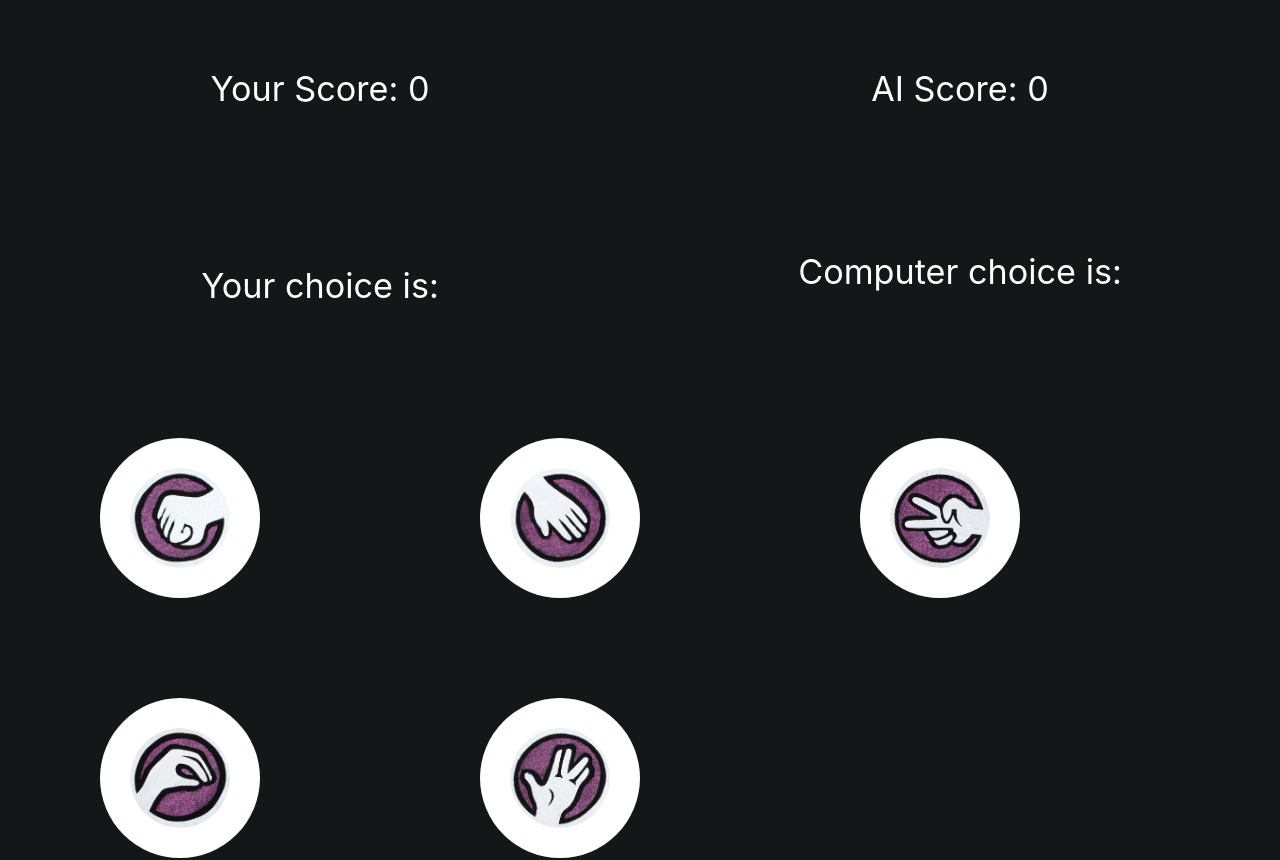
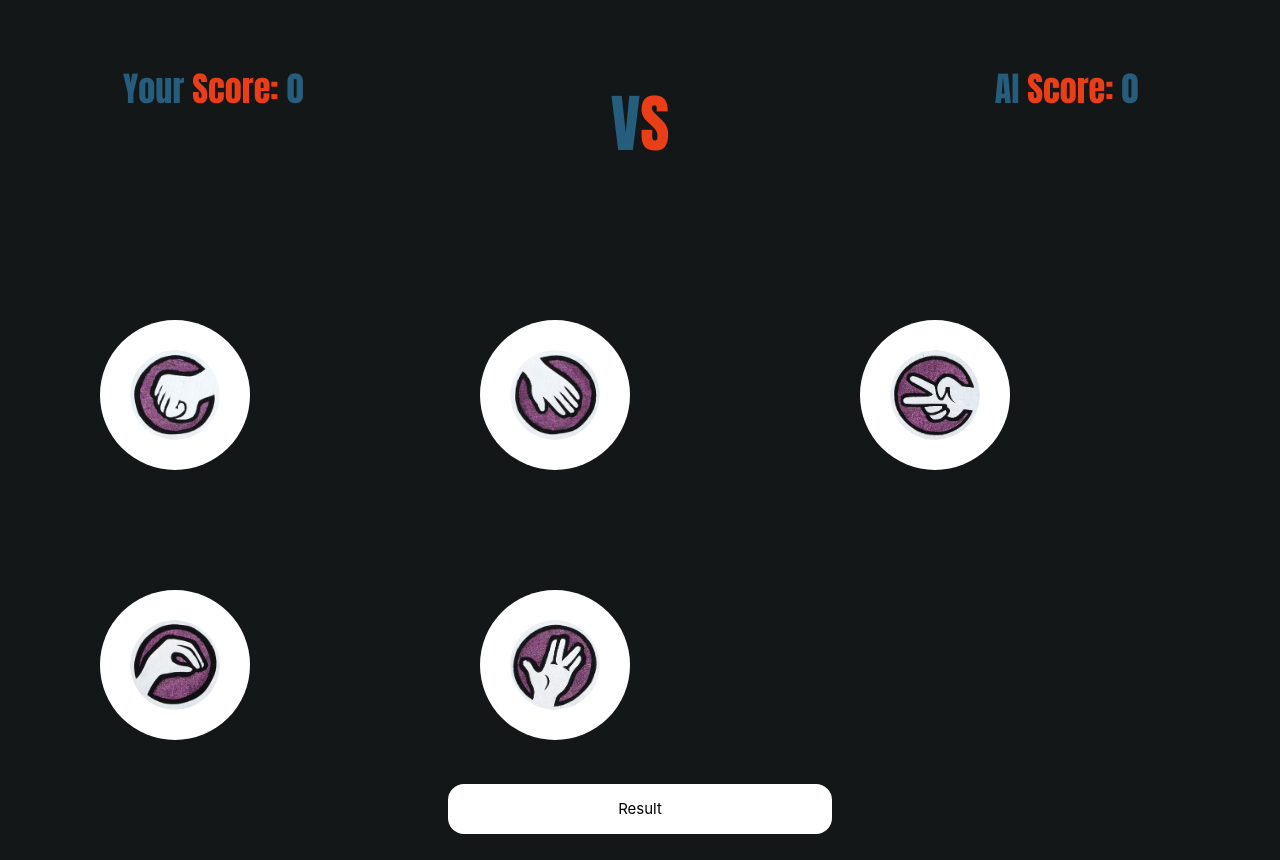
Before and after one commit to lquinto13/4ITF_Act2, a React (Create React App) app: page / in a window 1280 px wide. Shown: the top 860 px of the page. After the commit the page ends 838 px from the top, so only its background shows below. Built offline with nearby package versions, Linux system fonts and the light colour scheme.

Commit message:
added more stylings

```diff
--- a/public/index.html
+++ b/public/index.html
@@ -3,6 +3,9 @@
   <head>
     <meta charset="utf-8" />
     <link rel="icon" href="%PUBLIC_URL%/favicon.ico" />
+    <link rel="preconnect" href="https://fonts.googleapis.com">
+    <link rel="preconnect" href="https://fonts.gstatic.com" crossorigin>
+    <link href="https://fonts.googleapis.com/css2?family=Anton&display=swap" rel="stylesheet">
     <meta name="viewport" content="width=device-width, initial-scale=1" />
     <meta name="theme-color" content="#000000" />
     <meta
--- a/src/components/RPSLS.js
+++ b/src/components/RPSLS.js
@@ -12,8 +12,13 @@ class RPSLS extends Component {
     state = {
         your_score: 0,
         ai_score: 0,
-        choices: ['rock', 'paper', 'scissors', 'lizard', 'spock'],
+        choices: ['Rock', 'Paper', 'Scissors', 'Lizard', 'Spock'],
+        imgChoices: [rock, paper, scissors, lizard, spock],
         userChoice:'',
+        action:'',
+        setImgAI:null,
+        imgAI:null,
+        img : null,
         result: '',
         computerChoice:'',
         setComputerChoice: '',
@@ -23,20 +28,29 @@ class RPSLS extends Component {
 
 
     generateComputerChoice = () =>{
+        let {imgChoices} = this.state;
         let {choices} = this.state;
-        let randomChoice = choices[Math.floor(Math.random() * choices.length)]
+        let choice = Math.random()
+        let randomChoice = choices[Math.floor(choice * choices.length)]
+        let randomImgChoice = imgChoices[Math.floor(choice * imgChoices.length)]
         this.setState({computerChoice: randomChoice})
+        this.setState({setImgAI: randomImgChoice})
+
+
     }
 
-    handleClick = (value) => {
+    handleClick = (value, imgVal) => {
         this.setState({userChoice: value});
         this.generateComputerChoice();
+        this.setState({img: imgVal})
 
     }
 
     handleResult = () =>{
         this.checkResult();
         this.setState({setComputerChoice: this.state.computerChoice})
+        this.setState({imgAI : this.state.setImgAI})
+
 
 
     }
@@ -47,46 +61,42 @@ class RPSLS extends Component {
       let {computerChoice} = this.state;
 
         switch(userChoice+computerChoice){
-          case 'rocklizard':
-          case 'rockscissors':
-          case 'lizardpaper':
-          case 'lizardspock':
-          case 'spockrock':
-          case 'spockscissors':
-          case 'scissorslizard':
-          case 'scissorspaper':
-          case 'paperrock':
-          case 'paperspock':
+          case 'RockLizard':
+          case 'RockScissors':
+          case 'LizardPaper':
+          case 'LizardSpock':
+          case 'SpockRock':
+          case 'SpockScissors':
+          case 'ScissorsLizard':
+          case 'ScissorsPaper':
+          case 'PaperRock':
+          case 'PaperSpock':
             this.state.result = "You Won!";
             this.state.your_score++;
             this.setState({result:"You Won!"})
             break
-          case 'paperscissors':
-          case 'paperlizard':
-          case 'rockpaper':
-          case 'rockspock':
-          case 'lizardrock':
-          case 'lizardscissors':
-          case 'spocklizard':
-          case 'spockpaper':
-          case 'scissorsspock':
-          case 'scissorsrock':
+          case 'PaperScissors':
+          case 'PaperLizard':
+          case 'RockPaper':
+          case 'RockSpock':
+          case 'LizardRock':
+          case 'LizardScissors':
+          case 'SpockLizard':
+          case 'SpockPaper':
+          case 'ScissorsSpock':
+          case 'ScissorsRock':
             this.state.ai_score++;
             this.setState({result:"You Lost!"})
 
             break
-          case 'rockrock':
-          case 'spockspock':
-          case 'lizardlizard':
-          case 'scissorsscissors':
-          case 'paperpaper':
+          case 'RockRock':
+          case 'SpockSpock':
+          case 'LizardLizard':
+          case 'Scissorsscissors':
+          case 'PaperPaper':
             this.setState({result:"Draw!"})
             break
-
-
         }
-        console.log(result)
-
       }
 
       printMsg(){
@@ -102,37 +112,77 @@ class RPSLS extends Component {
                   <h3 className ="result-text">{this.state.result}</h3>
 
                 </div>
-                <div className="col s6 user">
+                <div className="col s4 user">
                   <div className="user-score">
-                    <h4 >Your Score: {this.state.your_score}</h4>
+                    <h4>
+                        <span style={{color: "#265d7c"}}>Your</span>
+                        <span style={{color: "#ea3e18"}}> Score: </span>
+                        <span style={{color: "#265d7c"}}>{this.state.your_score}</span>
+                    </h4>
                   </div>
-                  <h4 className="user-choice">Your choice is: {this.state.userChoice}</h4>
+                  <h4 className="user-choice-lable" style={{color: "#265d7c"}}>{this.state.userChoice}</h4>
+
+                    <h4 className="user-choice">
+                        <img src={this.state.img} alt="" class="circle responsive-img">
+                      </img>
+                    </h4>
+
                 </div>
-                <div class="col s6 ai">
-                  <h4 className="ai-score">AI Score: {this.state.ai_score}</h4>
-                  <h4 className="ai-choice">Computer choice is: {this.state.setComputerChoice}</h4>
+                <div class="col s4 VS">
+                  <h1 className='versus'>
+                    <span style={{color: "#265d7c"}}>
+                    V
+                    </span >
+                    <span style={{color: "#ea3e18"}}>
+                    S
+                    </span>
+
+                  </h1>
+                  <h1>
+                  {this.state.userChoice} {this.state.action} {this.state.computerChoice}
+
+                  </h1>
+
+                </div>
+
+                <div class="col s4 ai">
+                  <h4 className="ai-score">
+                      <span style={{color: "#265d7c"}}>AI
+                        <span style={{color: "#ea3e18"}}> Score: </span>
+                        <span style={{color: "#265d7c"}}>
+                          {this.state.ai_score}
+                        </span>
+                      </span>
+
+                  </h4>
+                  <h4 className="user-choice-lable" style={{color: "#ea3e18"}}>{this.state.setComputerChoice}</h4>
+
+                  <h4 className="ai-choice">
+                  <img src={this.state.imgAI} alt="" class="circle responsive-img">
+                  </img>
+                  </h4>
                 </div>
              </div>
 
               <div className="row button-set">
-                <button className ='button' onClick={() => this.handleClick('rock')}>
+                <button className ='button' onClick={() => this.handleClick('Rock', rock)}>
                   <img src={rock} alt="" class="circle responsive-img">
                   </img>
                 </button>
-                <button className ='button' onClick={() => this.handleClick('paper')}>
+                <button className ='button' onClick={() => this.handleClick('Paper', paper)}>
                   <img src={paper} alt="" class="circle responsive-img">
                   </img>
                   </button>
-                <button className ='button' onClick={() => this.handleClick('scissors')}>
+                <button className ='button' onClick={() => this.handleClick('Scissors', scissors)}>
                 <img src={scissors} alt="" class="circle responsive-img">
                   </img>
                   </button>
-                <button className ='button' onClick={() => this.handleClick('lizard')}>
+                <button className ='button' onClick={() => this.handleClick('Lizard', lizard)}>
                   <img src={lizard} alt="" class="circle responsive-img">
                   </img>
                 </button>
-                <button  className ='button' onClick={() => this.handleClick('spock')}>
-                  <img src={spock} alt="" class="circle responsive-img">
+                <button  className ='button' onClick={() => this.handleClick('Spock', spock)}>
+                  <img src={spock} alt="" className="circle responsive-img">
                   </img>
                 </button>
               </div>
--- a/src/styles.css
+++ b/src/styles.css
@@ -3,8 +3,11 @@ html, body {
     height:100%;
     background-color: #131718    ;
     color: white    ;
+    font-family: 'Anton', sans-serif;
   }
-
+.user-container{
+    padding-top: 10%;
+}
 .user-score{
     display: flex;
     justify-content: center;
@@ -13,8 +16,18 @@ html, body {
 .user-choice{
     display: flex;
     justify-content: center;
-    padding-top: 20%; }
+}
 
+.user-choice-lable{
+    display: flex;
+    justify-content: center;
+}
+
+.versus{
+    display: flex;
+    justify-content: center;
+
+}
 
 .ai-score{
     display: flex;
@@ -23,7 +36,6 @@ html, body {
 .ai-choice{
     display: flex;
     justify-content: center;
-    padding-top: 20%;
 }
 .result-text{
     display: flex;
@@ -34,8 +46,8 @@ html, body {
     display: flex;
     -webkit-justify-content: space-between;
     justify-content: space-between;
-    width: 160px;
-    height: 160px;
+    width: 150px;
+    height: 150px;
     background-color: white;
     border: none;
     color: white;
@@ -44,7 +56,9 @@ html, body {
     display: inline-block;
     font-size: 16px;
     border-radius: 50%;
-    margin: 100px 120px 0px 100px ;
+    margin: 100px 130px 20px 100px ;
+    cursor: pointer;
+
   }
 
   .result-button-container{
@@ -57,10 +71,25 @@ html, body {
     height: 50px;
     background-color: white;
     border-radius: 20%;
+  border: none;
+  color: black;
+  padding: 10px 20px;
+  text-align: center;
+  text-decoration: none;
+  display: inline-block;
+  margin: 4px 2px;
+  cursor: pointer;
+  border-radius: 16px;
  }
 
- .result-button:active{
-    background-color: gray;
+ .result-button:focus{
+    background-color: white;
 
 
  }
+
+  .button:focus{
+
+    background-color: white;
+
+ }
```
